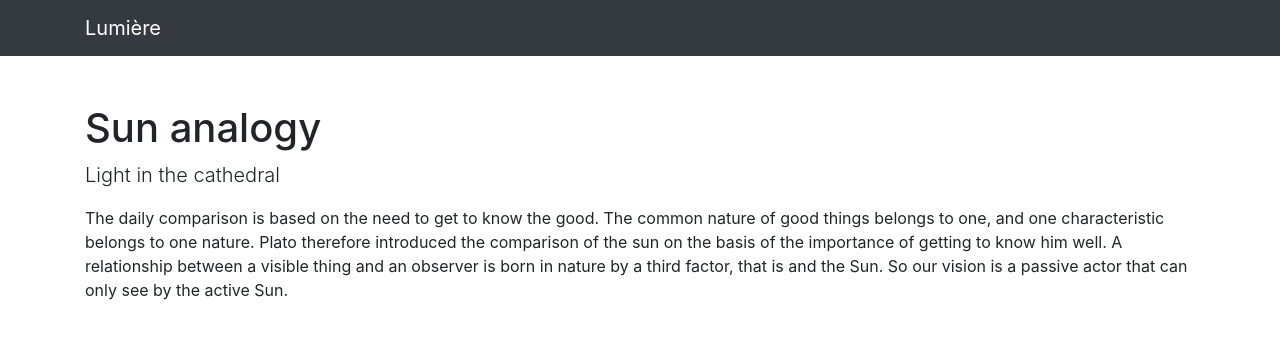
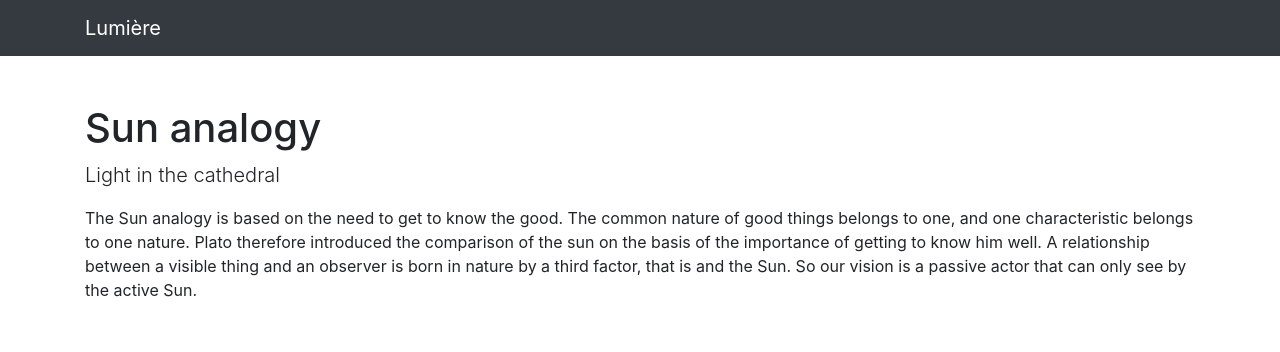
Before and after one commit to bankitomi26/light, a website: page index.html in a window 1280 px wide. Shown: the top 352 px of the page. Drawn offline with Linux system fonts and the light colour scheme.

Commit message:
Update index.html

```diff
--- a/index.html
+++ b/index.html
@@ -46,7 +46,7 @@
     <div class="container">
       <h1>Sun analogy</h1>
       <p class="lead">Light in the cathedral</p>
-      <p>The daily comparison is based on the need to get to know the good. The common nature of good things belongs to one, and one characteristic belongs to one nature. Plato therefore introduced the comparison of the sun on the basis of the importance of getting to know him well. A relationship between a visible thing and an observer is born in nature by a third factor, that is
+      <p>The Sun analogy is based on the need to get to know the good. The common nature of good things belongs to one, and one characteristic belongs to one nature. Plato therefore introduced the comparison of the sun on the basis of the importance of getting to know him well. A relationship between a visible thing and an observer is born in nature by a third factor, that is
 and the Sun. So our vision is a passive actor that can only see by the active Sun.</p>
     </div>
   </section>
```
